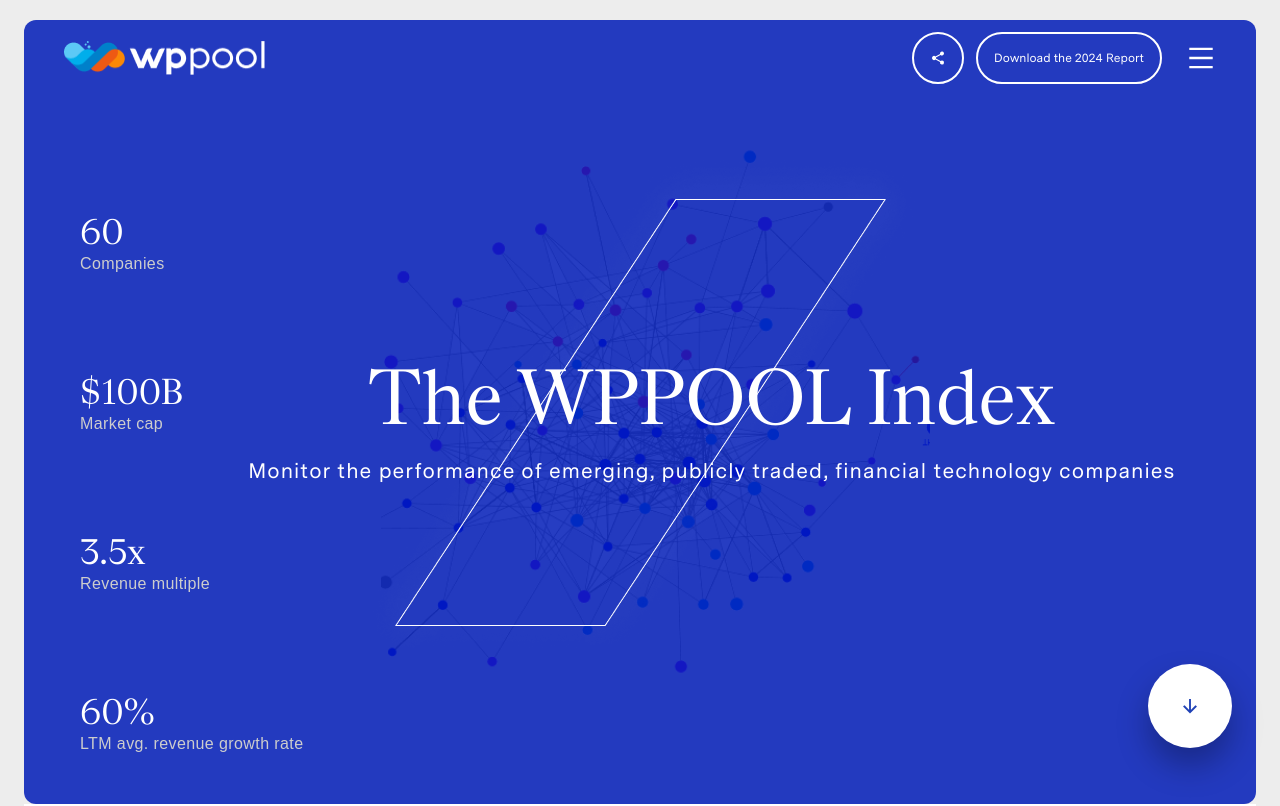
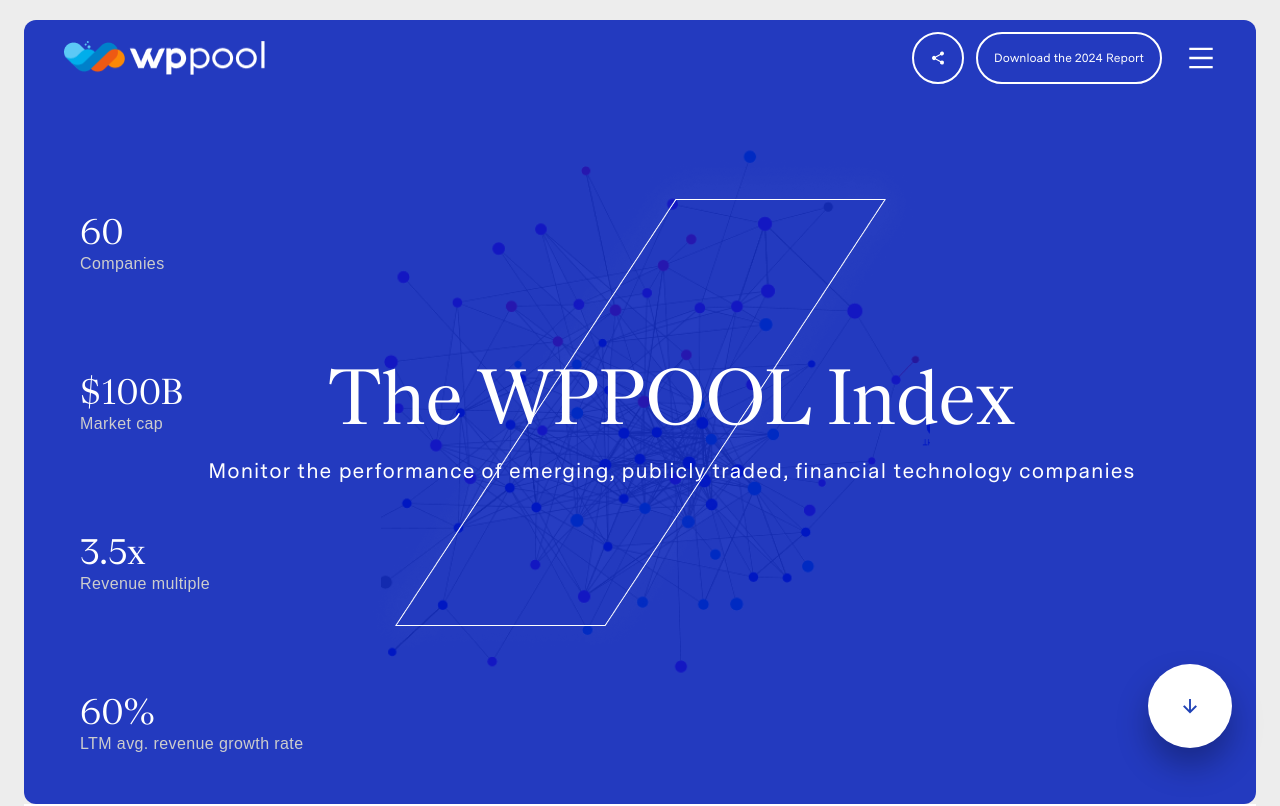
Before and after one commit to Mahin-Hasan/Figma-design-Implementation, a React (Vite) app: page / in a window 1280 px wide. Shown: the top 806 px of the page. Built offline with nearby package versions, Linux system fonts and the light colour scheme; a web font is replaced by a local one.

Commit message:
completed the WPPOOL Index

```diff
--- a/src/components/Home.jsx
+++ b/src/components/Home.jsx
@@ -38,7 +38,7 @@
               </div>
             </div>
 
-            <div className="mt-8 sm:mt-0 md:-ms-20 text-center">
+            <div className="mt-8 sm:mt-0 md:-ms-40 text-center">
               <h1 className="text-[34px] sm:text-[42px] md:text-[46px] lg:text-[78px] text-white font-Nantes">
                 The WPPOOL Index
               </h1>
```
